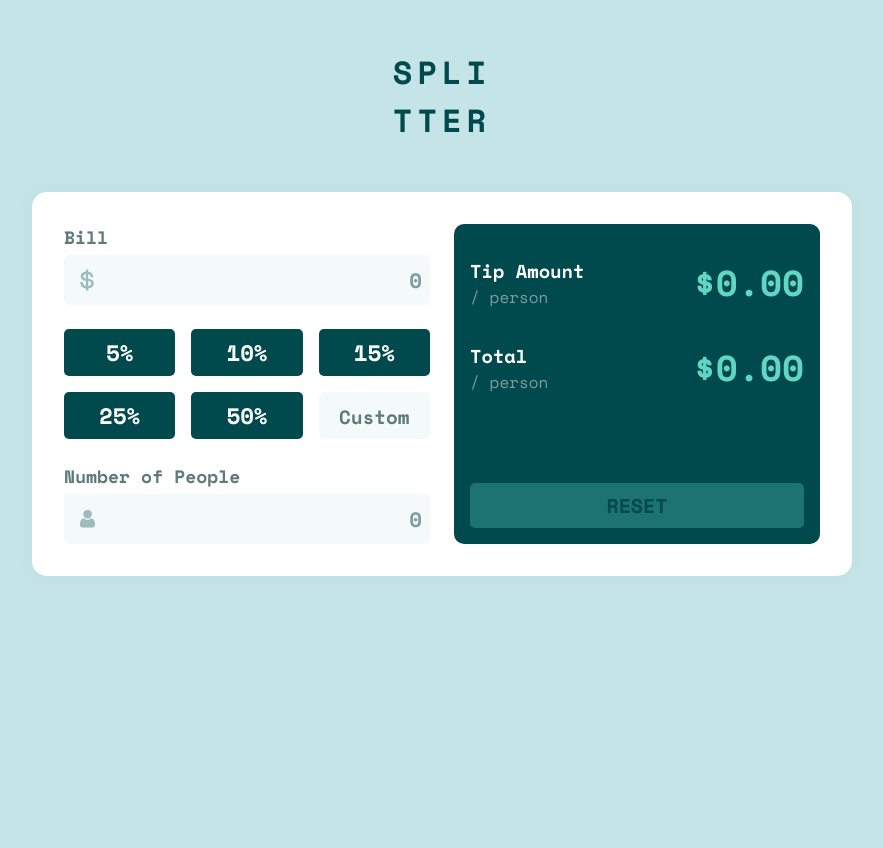
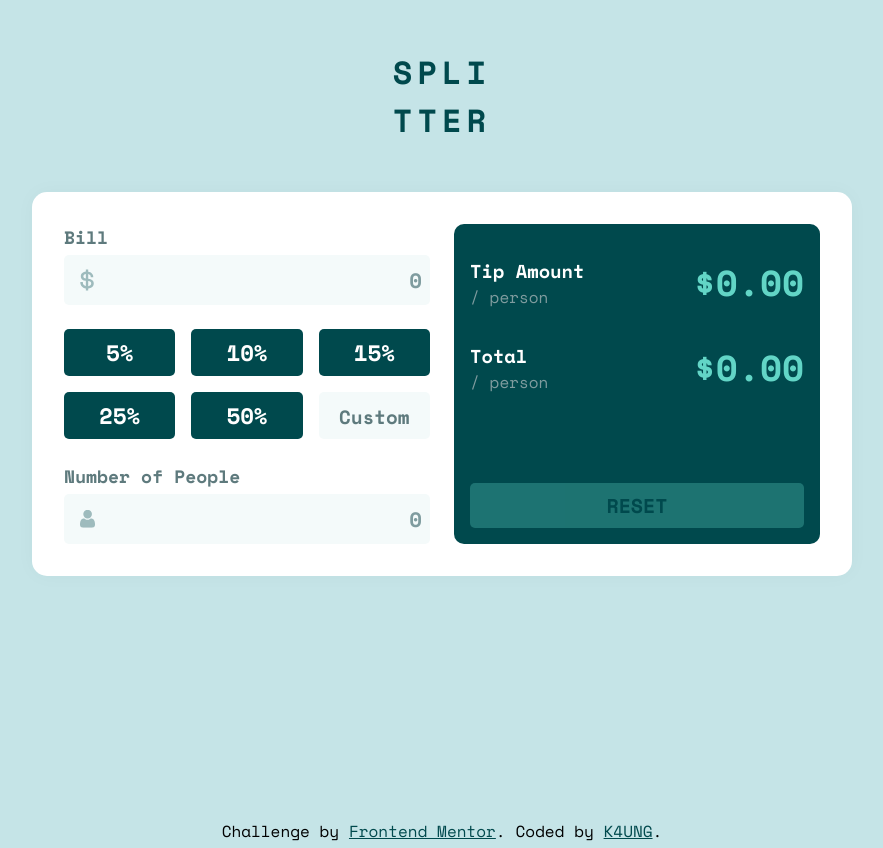
Before and after one commit to K4UNG/project-21-tip-calculator-react, a React (Create React App) app: page / in a window 1280 px wide. Shown: the whole page, without its empty margins (198-1081 px from the left). Built offline with nearby package versions, Linux system fonts and the light colour scheme.

Commit message:
add attribution

```diff
--- a/src/App.js
+++ b/src/App.js
@@ -1,23 +1,34 @@
-import { useState } from 'react'
-import styles from './App.module.css'
-import TipInput from './components/TipInput/TipInput'
-import TipOutput from './components/TipOutput/TipOutput'
+import { useState } from "react";
+import styles from "./App.module.css";
+import TipInput from "./components/TipInput/TipInput";
+import TipOutput from "./components/TipOutput/TipOutput";
 
 function App() {
-   const [inputData, setInputData] = useState({
-    bill: '',
-    people: '',
-    percent: ''
-  })
+  const [inputData, setInputData] = useState({
+    bill: "",
+    people: "",
+    percent: "",
+  });
   return (
-    <div className={styles.App}>
-      <h1 className={styles.heading}>spli<br/>tter</h1>
+    <main className={styles.App}>
+      <h1 className={styles.heading}>
+        spli
+        <br />
+        tter
+      </h1>
 
       <div className={styles.wrapper}>
         <TipInput data={inputData} setData={setInputData} />
         <TipOutput data={inputData} setData={setInputData} />
       </div>
-    </div>
+      <footer className={styles.footer}>
+        Challenge by{" "}
+        <a href="https://www.frontendmentor.io?ref=challenge" target="_blank">
+          Frontend Mentor
+        </a>
+        . Coded by <a href="https://www.github.com/k4ung">K4UNG</a>.
+      </footer>
+    </main>
   );
 }
 
--- a/src/App.module.css
+++ b/src/App.module.css
@@ -15,6 +15,18 @@
     margin: auto;
 }
 
+.footer {
+    text-align: center;
+    position: absolute;
+    bottom: 5px;
+    left: 50%;
+    transform: translateX(-50%);
+}
+
+.footer a {
+    color: var(--clr-primary-800)
+}
+
 @media (min-width: 820px) {
     .wrapper {
         display: grid;
--- a/src/index.css
+++ b/src/index.css
@@ -20,4 +20,5 @@
 body {
   background: var(--clr-accent-400);
   min-height: 100vh;
+  position: relative;
 }
```
